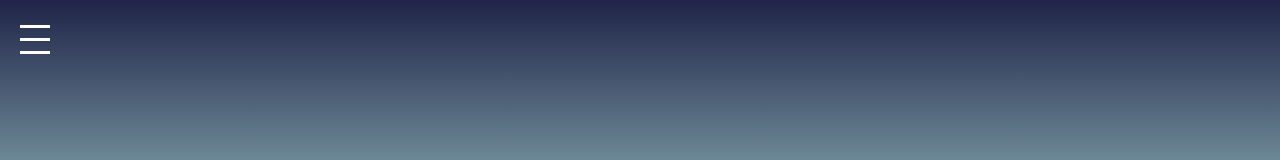
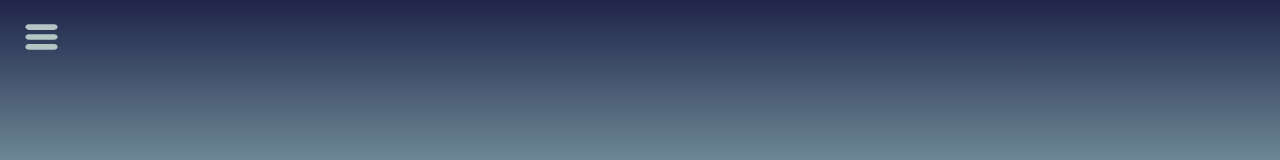
Before and after one commit to joseCarlosAndrade/icmcjr-marcador-presenca, a React (Vite) app in the folder front-end/: page /cadastroReuniao in a window 1280 px wide. Shown: the top 160 px of the page. Built offline with nearby package versions, Linux system fonts and the light colour scheme; a web font is replaced by a local one.

Commit message:
feat: botao do menu exportado do figma

```diff
--- /dev/null
+++ b/front-end/src/assets/index.ts
@@ -0,0 +1 @@
+export {default as MenuIconSVG} from './menuIcon.svg';
--- a/front-end/src/components/MenuButton/MenuButton.css
+++ b/front-end/src/components/MenuButton/MenuButton.css
@@ -12,9 +12,9 @@
     cursor: pointer;
 }
 
-.bar {
+/* .bar {
     width: 30px;
     height: 3px;
     background: white;
     margin: 5px 0;
-}
+}   */
--- a/front-end/src/components/MenuButton/MenuButton.tsx
+++ b/front-end/src/components/MenuButton/MenuButton.tsx
@@ -1,14 +1,21 @@
 import React from 'react';
 import './MenuButton.css';
 
+import { MenuIconSVG } from 'src/assets';
+
 function MenuButton() {
   return (
-    <button className="menu-button">
-      <div className="bar"></div>
-      <div className="bar"></div>
-      <div className="bar"></div>
-    </button>
-  );
+    <div className='menu-button'>
+      <img src={MenuIconSVG.toString()} alt="" />
+    </div>
+  )
+  // return (
+  //   <button className="menu-button">
+  //     <div className="bar"></div>
+  //     <div className="bar"></div>
+  //     <div className="bar"></div>
+  //   </button>
+  // );
 }
 
 export default MenuButton;
```
Also changed, not shown: front-end/src/assets/menuIcon.svg (added).
